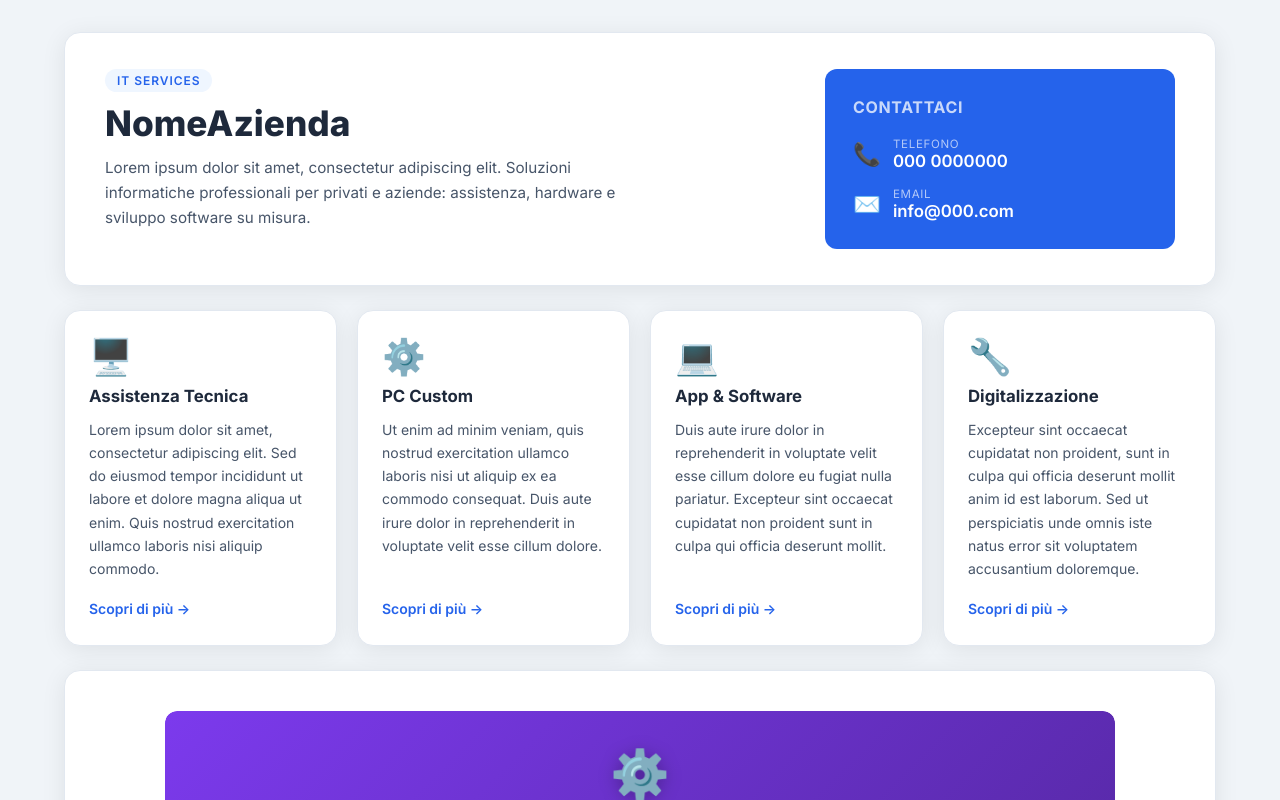
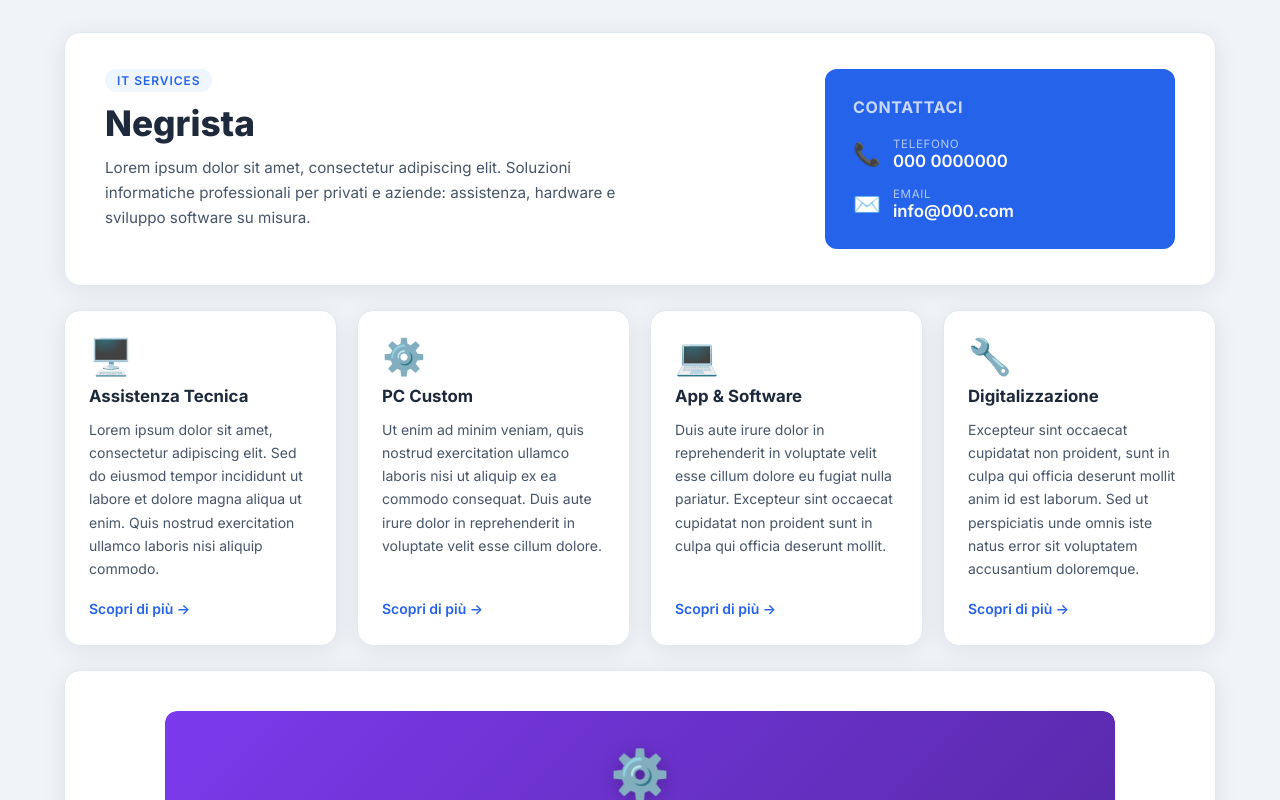
Before and after one commit to iLGentz/it-service-site, a React (Vite) app: page / in a window 1280 px wide. Shown: the top 800 px of the page. Built offline with nearby package versions, Linux system fonts and the light colour scheme.

Commit message:
fix n_2 - cambio nome

```diff
--- a/src/App.jsx
+++ b/src/App.jsx
@@ -71,7 +71,7 @@ function Header() {
     <header className="header">
       <div className="header-brand">
         <div className="brand-badge">IT Services</div>
-        <h1 className="brand-name">NomeAzienda</h1>
+        <h1 className="brand-name">Negrista</h1>
         <p className="brand-desc">
           Lorem ipsum dolor sit amet, consectetur adipiscing elit. Soluzioni
           informatiche professionali per privati e aziende: assistenza,
```
Also changed, not shown: 1 other file (tests, documents, lock files or other folders).
